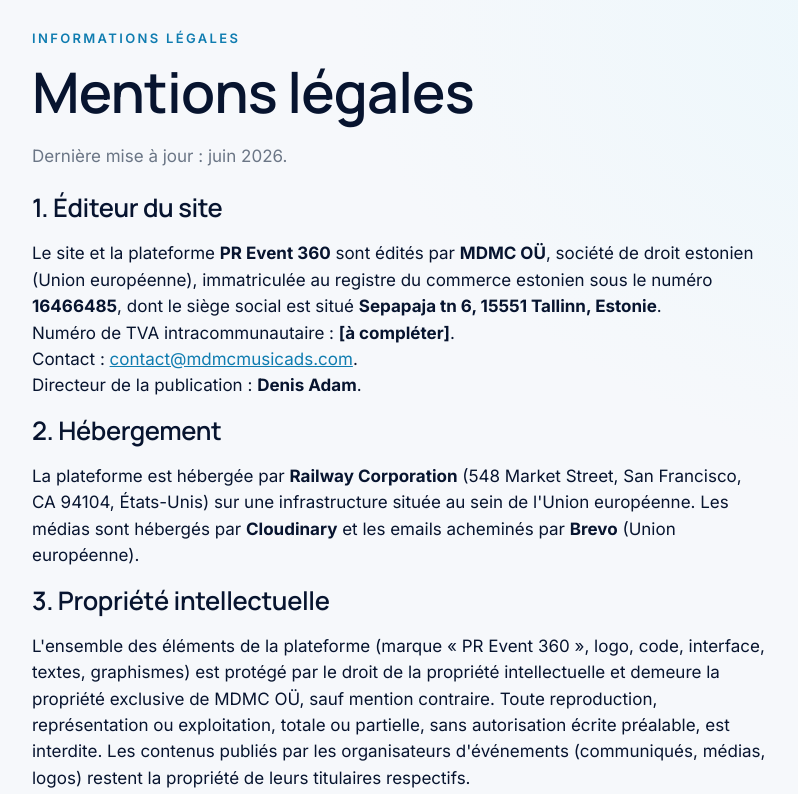
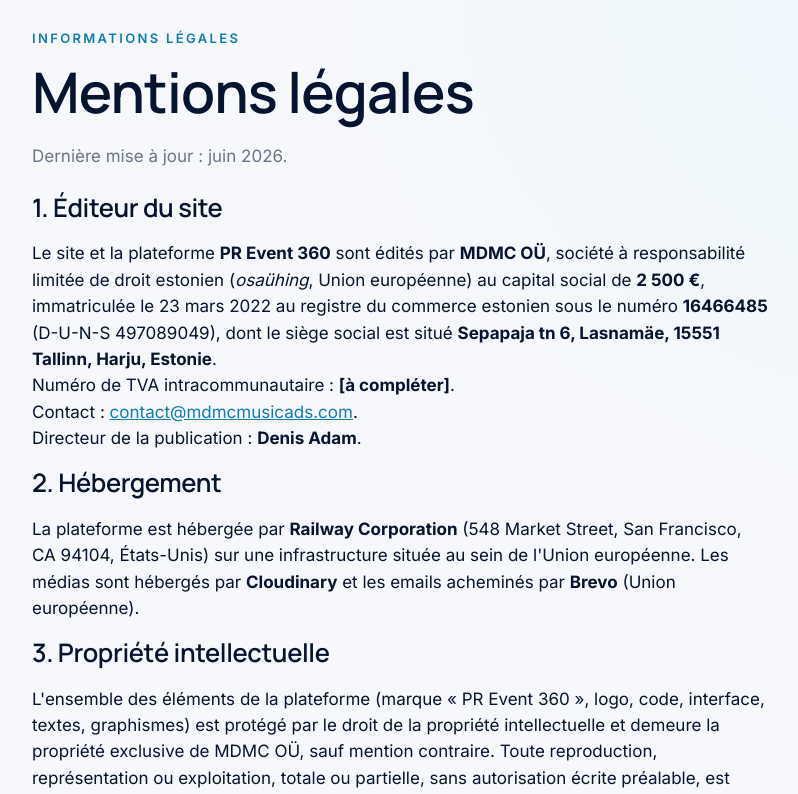
Before and after one commit to DenisAIagent/pr-event-360, a React (Vite) app in the folder client/: page /mentions-legales in a window 1280 px wide. Shown: the top 794 px of the page, without its empty margins (240-1038 px from the left). Built offline with nearby package versions, Linux system fonts and the light colour scheme.

Commit message:
legal: compléter les mentions légales MDMC OÜ (capital 2500€, adresse complète, immatriculation)

```diff
--- a/client/src/public-forms/legal/LegalNoticePage.tsx
+++ b/client/src/public-forms/legal/LegalNoticePage.tsx
@@ -24,9 +24,11 @@
           <h2>1. Éditeur du site</h2>
           <p>
             Le site et la plateforme <strong>PR&nbsp;Event&nbsp;360</strong> sont édités par{' '}
-            <strong>MDMC&nbsp;OÜ</strong>, société de droit estonien (Union européenne), immatriculée au
-            registre du commerce estonien sous le numéro <strong>16466485</strong>, dont le siège social est
-            situé <strong>Sepapaja tn 6, 15551 Tallinn, Estonie</strong>.
+            <strong>MDMC&nbsp;OÜ</strong>, société à responsabilité limitée de droit estonien
+            (<em>osaühing</em>, Union européenne) au capital social de <strong>2&nbsp;500&nbsp;€</strong>,
+            immatriculée le 23&nbsp;mars&nbsp;2022 au registre du commerce estonien sous le numéro{' '}
+            <strong>16466485</strong> (D-U-N-S&nbsp;497089049), dont le siège social est situé{' '}
+            <strong>Sepapaja tn&nbsp;6, Lasnamäe, 15551 Tallinn, Harju, Estonie</strong>.
             <br />
             Numéro de TVA intracommunautaire&nbsp;: <strong>[à compléter]</strong>.
             <br />
```
